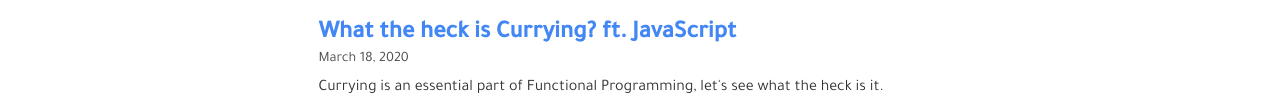
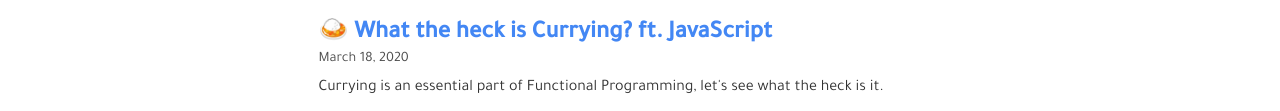
Before and after one commit to niyabits/yashguptaz.com, a Gatsby site: page / in a window 1280 px wide. Shown: the part 328-439 px from the top of the page. Built offline with nearby package versions, Linux system fonts and the light colour scheme; Gatsby itself is replaced by a stand-in of ours; some packages are replaced by stand-ins of ours.

Commit message:
Change in blog 1

```diff
--- a/content/blog/wth-is-currying/index.md
+++ b/content/blog/wth-is-currying/index.md
@@ -1,10 +1,8 @@
 ---
-title: What the heck is Currying? ft. JavaScript
+title: 🍛 What the heck is Currying? ft. JavaScript
 date: "2020-03-18T13:15:03.284Z"
 description: "Currying is an essential part of Functional Programming, let's see what the heck is it."
 ---
-
-# 🍛 What the heck is Currying? ft. JavaScript
 
 I know that you’re salivating, perhaps the dev world has become too delicious with JAMStack and now I’m talking about curry? So before you starve to death with these wonders of dev world let me introduce you to what currying is in general.
 
```
